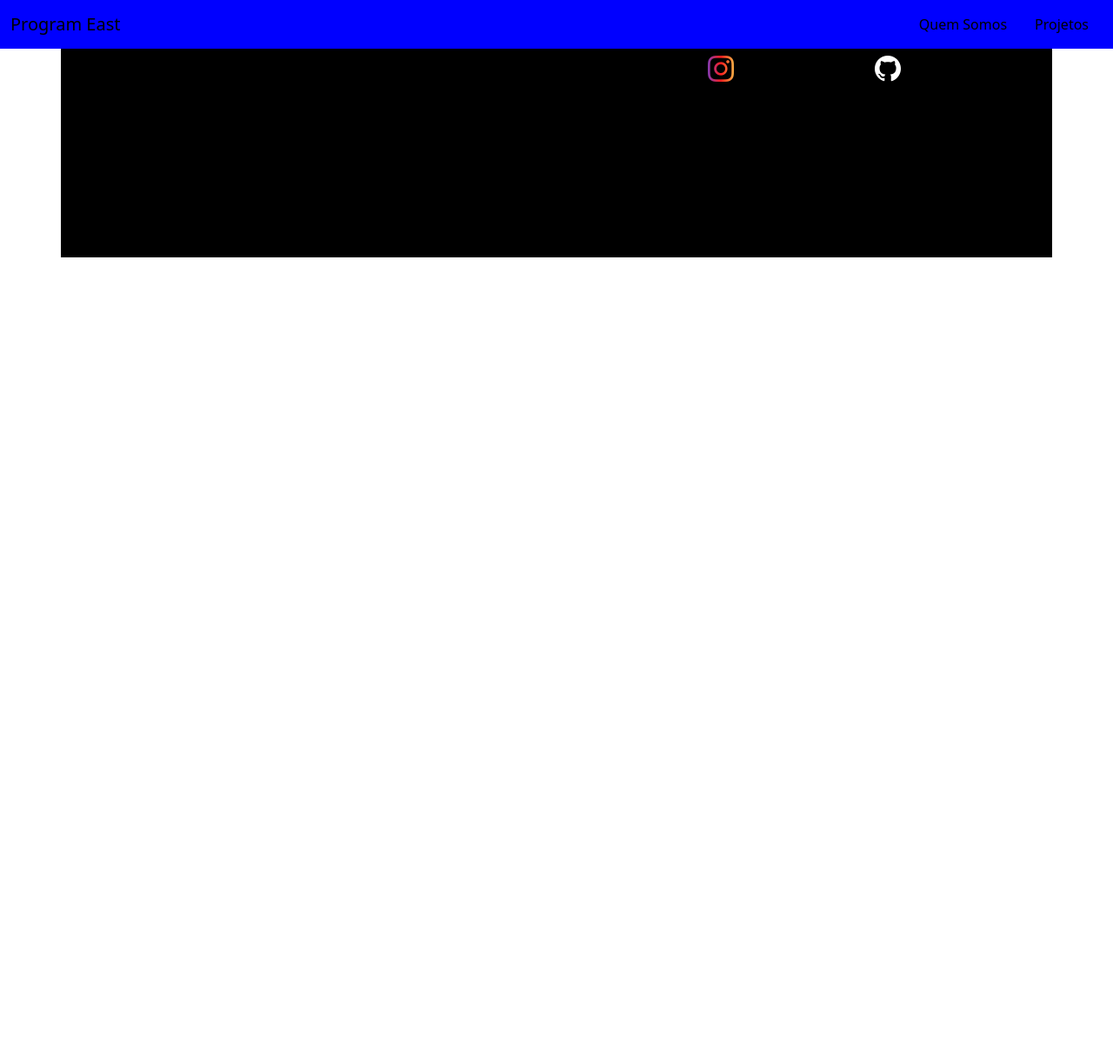
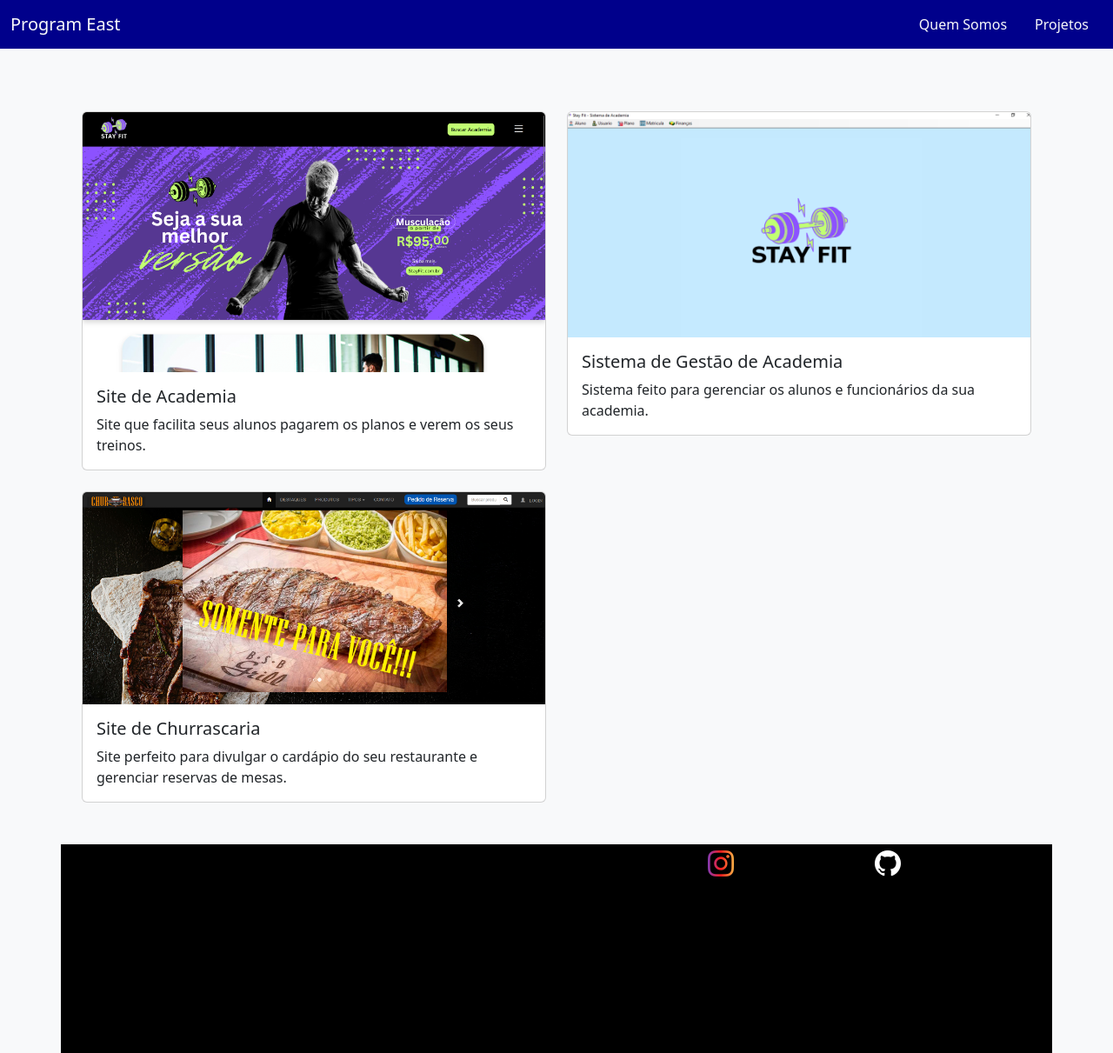
Before and after one commit to ProgramEast/portfolio, a PHP site: page / in a window 1280 px wide. Shown: the whole page at 87% size. Before the commit the page ends 296 px from the top, so only its background shows below. Run offline with PHP 8.4, Linux system fonts and the light colour scheme.

Commit message:
feat: adicionando cards dos projetos  e suas imagens

```diff
--- /dev/null
+++ b/cards.php
@@ -0,0 +1,34 @@
+<div class="container row row-cols-1 row-cols-md-2 g-4 mx-auto my-5">
+    <div class="col">
+        <div class="card">
+            <img src="img/web_stayfit.png" class="card-img-top" alt="...">
+            <div class="card-body">
+                <h5 class="card-title">Site de Academia</h5>
+                <p class="card-text">Site que facilita seus alunos pagarem os planos e verem os seus treinos.</p>
+            </div>
+        </div>
+    </div>
+
+    <div class="col">
+        <div class="card">
+            <img src="img/desk_stayfit.png" class="card-img-top" alt="...">
+            <div class="card-body">
+                <h5 class="card-title">Sistema de Gestão de Academia</h5>
+                <p class="card-text">Sistema feito para gerenciar os alunos e funcionários da sua academia.</p>
+            </div>
+        </div>
+    </div>
+
+    <div class="col">
+        <div class="card">
+            <img src="img/web_chuleta.png" class="card-img-top" alt="...">
+            <div class="card-body">
+                <h5 class="card-title">Site de Churrascaria</h5>
+                <p class="card-text">Site perfeito para divulgar o cardápio do seu restaurante e gerenciar reservas de mesas.</p>
+            </div>
+        </div>
+    </div>
+</div>
+
+
+</div>
--- a/index.php
+++ b/index.php
@@ -9,8 +9,10 @@
     <link rel="stylesheet" href="https://cdn.jsdelivr.net/npm/bootstrap-icons@1.13.1/font/bootstrap-icons.min.css"> <!-- icones do bootstrap -->
 </head>
 
-<body>
+<body class="bg-light">
     <?php require 'menu.php'; ?>
+
+    <?php require 'cards.php'; ?>
 
     <?php require 'rodape.php'; ?>
 </body>
--- a/menu.php
+++ b/menu.php
@@ -1,10 +1,10 @@
-<div class="navbar navbar-expand-lg" style="background-color: blue;">
+<div class="navbar navbar-expand-lg" style="background-color:darkblue">
     <div class="container-fluid">
-        <a class="navbar-brand" href="#">Program East</a>
+        <a class="navbar-brand text-light" href="#">Program East</a>
 
         <div class="collapse navbar-collapse d-flex justify-content-end">
-            <a href="#" class="text-black link-offset-2 link-underline link-underline-opacity-0 mx-3">Quem Somos</a>
-            <a href="#" class="text-black link-offset-2 link-underline link-underline-opacity-0 mx-3">Projetos</a>
+            <a href="#" class="text-light link-offset-2 link-underline link-underline-opacity-0 mx-3">Quem Somos</a>
+            <a href="#" class="text-light link-offset-2 link-underline link-underline-opacity-0 mx-3">Projetos</a>
         </div>
     </div>
 </div>
```
Also changed, not shown: img/desk_stayfit.png (added), img/web_chuleta.png (added), img/web_stayfit.png (added).
